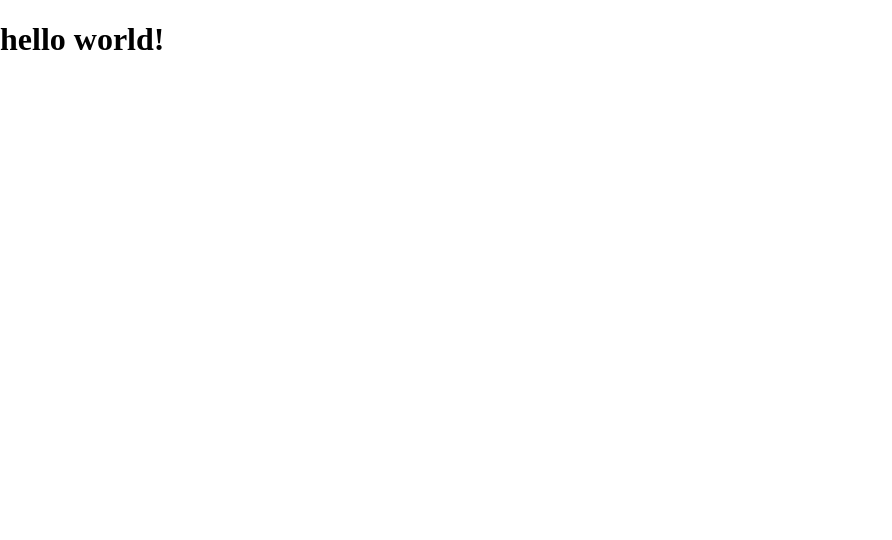
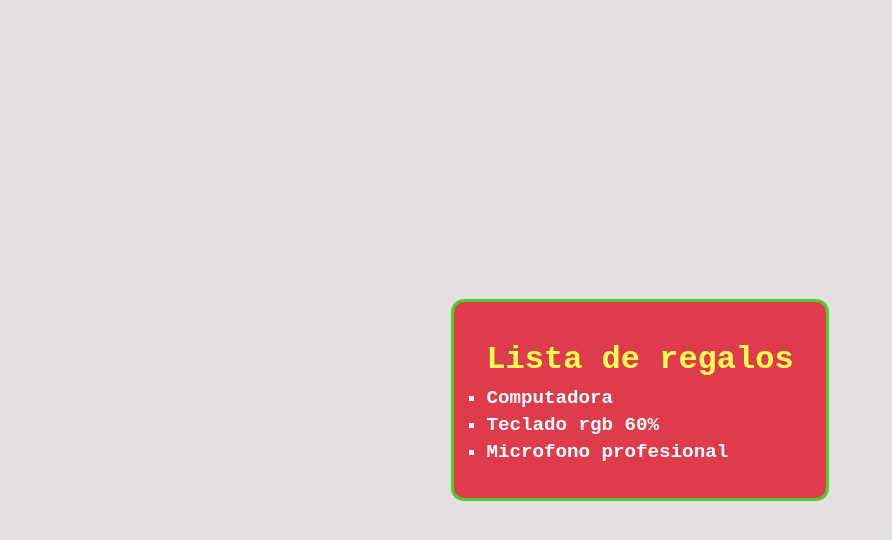
Before and after one commit to carlosqdev/Adviency, a React (Create React App) app: page / in a window 1280 px wide. Shown: the top 540 px of the page, without its empty margins (0-892 px from the left). Built offline with nearby package versions, Linux system fonts and the light colour scheme; the HTML template or start-up script is replaced by a standard one.

Commit message:
Adviency Dia 2

```diff
--- a/src/App.tsx
+++ b/src/App.tsx
@@ -3,8 +3,15 @@ import './styles.css'
 
 function App() {
   return (
-    <div>
-      <h1>hello world!</h1>
+    <div className='app'>
+      <section className='gift'>
+        <h1 className='gift-title'>Lista de regalos</h1>
+        <ul className='gift-list'>
+          <li className='gift-list__item'>Computadora</li>
+          <li className='gift-list__item'>Teclado rgb 60%</li>
+          <li className='gift-list__item'>Microfono profesional</li>
+        </ul>
+      </section>
     </div>
   )
 }
--- a/src/styles.css
+++ b/src/styles.css
@@ -1,4 +1,42 @@
-body {
+* {
   padding: 0;
   margin: 0;
+  box-sizing: border-box;
 }
+
+body {
+  font-family: monospace;
+  font-size: 16px;
+}
+
+.app {
+  background-color: #e6e0e0;
+  display: flex;
+  min-height: 100vh;
+}
+
+.gift {
+  background-color: #de3c4d;
+  margin: auto;
+  padding: 2rem;
+  border-radius: 10px;
+  box-shadow: 0px 0px 1px 3px #45d029;
+}
+
+.gift-title {
+  font-weight: bold;
+  font-size: 2rem;
+  color: #ffff51;
+  line-height: 1.6;
+}
+
+.gift-list {
+  list-style: square;
+}
+
+.gift-list__item {
+  font-size: 1.2rem;
+  line-height: 1.4;
+  font-weight: 600;
+  color: #ffffff;
+}
```
